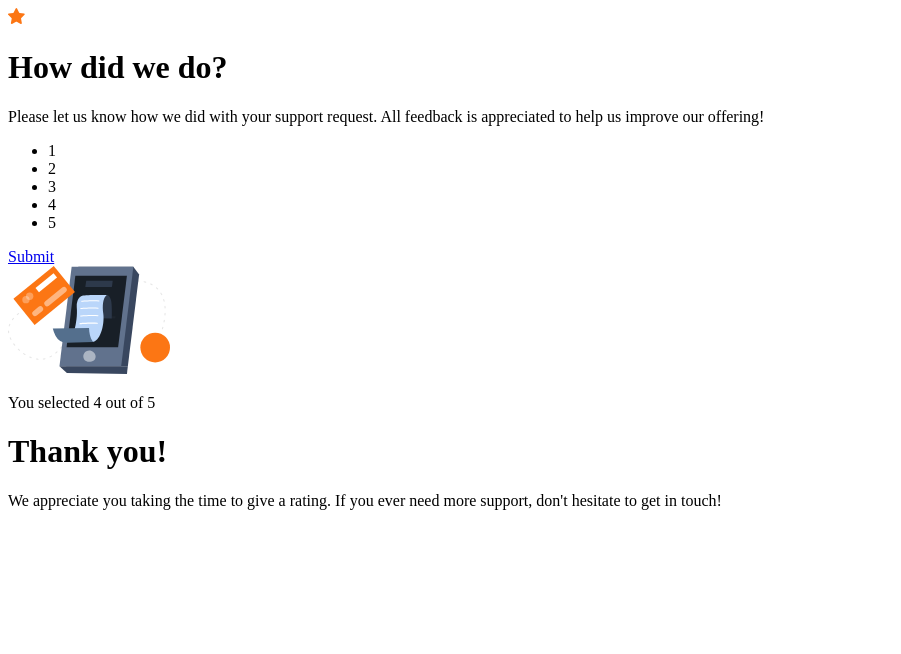
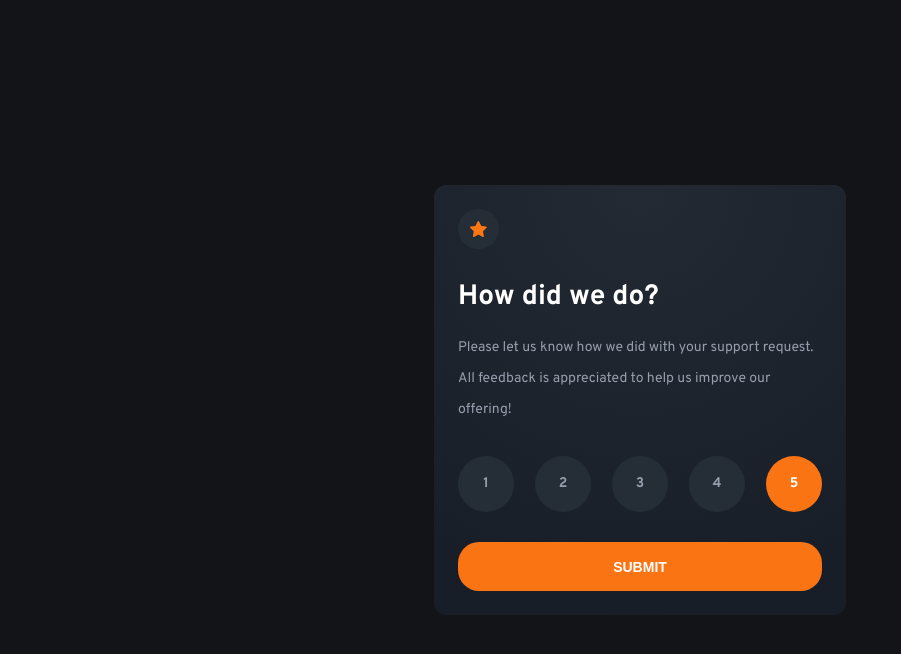
Before and after one commit to javelwill/fem-interactive-rating-component, a plain HTML site: page index.html in a window 1280 px wide. Shown: the whole page, without its empty margins (0-901 px from the left). Drawn offline with Linux system fonts and the light colour scheme.

Commit message:
Implement the rating component

```diff
--- a/index.html
+++ b/index.html
@@ -5,12 +5,16 @@
   <meta charset="UTF-8">
   <meta http-equiv="X-UA-Compatible" content="IE=edge">
   <meta name="viewport" content="width=device-width, initial-scale=1.0">
+  <link rel="preconnect" href="https://fonts.googleapis.com">
+  <link rel="preconnect" href="https://fonts.gstatic.com" crossorigin>
+  <link href="https://fonts.googleapis.com/css2?family=Overpass:wght@400;700&display=swap" rel="stylesheet">
+  <link rel="stylesheet" href="style.css">
   <title>Frontend Mentor | Interactive rating component</title>
 </head>
 
 <body>
   <div class="rating">
-    <div class="start-illustration">
+    <div class="star-illustration">
       <img src="./images/icon-star.svg" alt="Start Icon" class="star-icon">
     </div>
     <h1>How did we do?</h1>
@@ -23,9 +27,9 @@
       <li>2</li>
       <li>3</li>
       <li>4</li>
-      <li>5</li>
+      <li class="active">5</li>
     </ul>
-    <a href="#">Submit</a>
+    <button class="submit" href="#">Submit</button>
   </div>
 
   <div class="thanks">
--- /dev/null
+++ b/style.css
@@ -0,0 +1,116 @@
+:root {
+  --orange: hsl(25, 97%, 53%);
+  --white: hsl(0, 0%, 100%);
+  --light-grey: hsl(217, 12%, 63%);
+  --medium-grey: hsl(216, 12%, 54%);
+  --dark-blue: hsl(213, 19%, 18%);
+  --very-dark-blue: hsl(216, 12%, 8%);
+}
+
+* {
+  box-sizing: border-box;
+}
+
+html {
+  font-size: 62.5%;
+}
+
+body {
+  margin: 0;
+  font-family: 'Overpass', sans-serif;
+  background-color: var(--very-dark-blue);
+  display: grid;
+  height: 100vh;
+  place-content: center;
+}
+
+.thanks {
+  display: none;
+}
+
+.rating {
+  background: radial-gradient(98.96% 98.96% at 50% 0%, #232A34 0%, #181E27 100%);
+  margin: 2em;
+  border-radius: 1.2em;
+  padding: 2.4em;
+  width: 412px;
+
+}
+
+.star-illustration {
+  background: var(--dark-blue);
+  padding: 1.2em;
+  display: flex;
+  justify-content: center;
+  align-items: center;
+  width: fit-content;
+  border-radius: 50%;
+  margin-bottom: 3.0em;
+
+}
+
+h1 {
+  color: var(--white);
+  font-size: 2.8rem;
+  font-weight: bold;
+}
+
+p {
+  color: var(--light-grey);
+  font-size: 1.4rem;
+  line-height: 2.2em;
+}
+
+.scale {
+  list-style-type: none;
+  margin: 0;
+  padding: 0;
+  display: flex;
+  justify-content: space-between;
+  margin: 3em 0 3em
+}
+
+.scale li {
+  background: var(--dark-blue);
+  width: 42px;
+  height: 42px;
+  padding: 2em;
+  border-radius: 50%;
+  display: flex;
+  align-items: center;
+  justify-content: center;
+  color: var(--light-grey);
+  font-size: 1.4rem;
+  font-weight: bold;
+  cursor: pointer;
+}
+
+.scale li:hover {
+  background: var(--medium-grey);
+  color: var(--white);
+}
+
+.scale li.active {
+  background: var(--orange);
+  color: var(--white);
+}
+
+.submit {
+  font-size: 1.4rem;
+  font-weight: bold;
+  text-transform: uppercase;
+  text-decoration: none;
+  color: var(--white);
+  background: var(--orange);
+  padding: 1.2em;
+  width: 100%;
+  outline: none;
+  border: none;
+  border-radius: 1.5em;
+  cursor: pointer;
+}
+
+.submit:hover {
+  background: var(--white);
+  color: var(--orange)
+}
```
